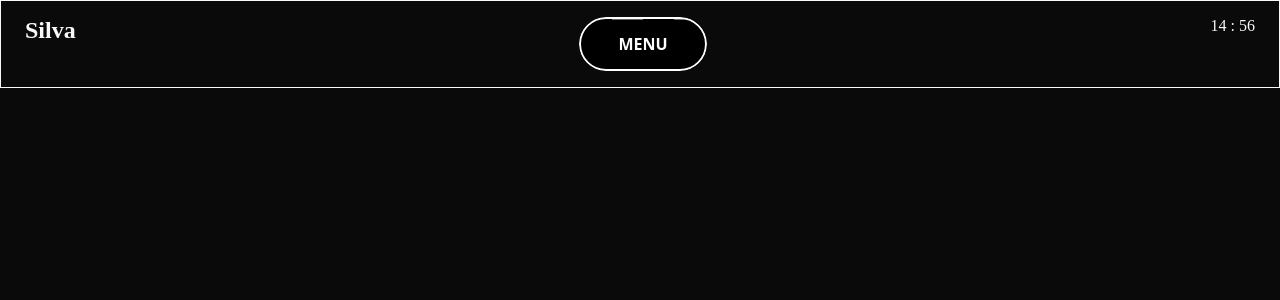
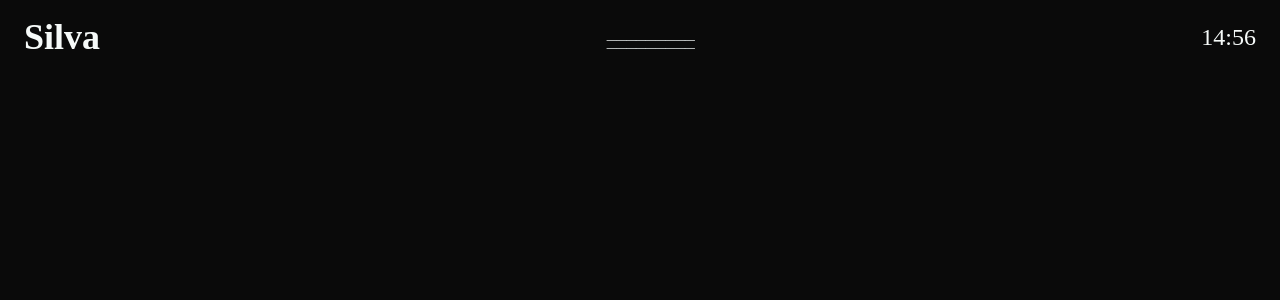
Before and after one commit to Giliard-Silva248/portfolio-pessoal, a React (Create React App) app: page / in a window 1280 px wide. Shown: the top 300 px of the page. Built offline with nearby package versions, Linux system fonts and the light colour scheme.

Commit message:
menu-pt3

```diff
--- a/src/components/ButtonMenu/ButtonMenu.tsx
+++ b/src/components/ButtonMenu/ButtonMenu.tsx
@@ -1,5 +1,6 @@
 import React, { useState } from 'react';
 import { IoMdClose } from "react-icons/io";
+import { HiMenuAlt4  } from "react-icons/hi";
 import * as S from './style';
 
 export const ButtonMenu: React.FC = () => {
@@ -7,7 +8,6 @@ export const ButtonMenu: React.FC = () => {
 
   return (
     <>
-      {toggle ? (
       <S.Menu $toggle={toggle}>
         <div>
           <button onClick={() => setToggle(!toggle)}><IoMdClose /></button>
@@ -19,12 +19,12 @@ export const ButtonMenu: React.FC = () => {
           <p>Contate-me</p>
         </div>
       </S.Menu>
-      ) : (
-        <S.StyledWrapper>
-          <button className="btn-12" onClick={() => setToggle(!toggle)}>
-            <span>Menu</span>
-          </button>
-        </S.StyledWrapper>
+      {!toggle && (
+        <S.BtnMenu  onClick={() => setToggle(!toggle)}>
+
+            <p>_________</p>
+            <p>_________</p>
+        </S.BtnMenu>
       )}
     </>
   );
--- a/src/components/ButtonMenu/style.ts
+++ b/src/components/ButtonMenu/style.ts
@@ -1,76 +1,15 @@
 import styled from 'styled-components';
 
-export const StyledWrapper = styled.div`
-  /* From Uiverse.io by doniaskima */
-  .btn-12,
-  .btn-12 *,
-  .btn-12 :after,
-  .btn-12 :before,
-  .btn-12:after,
-  .btn-12:before {
-    border: 0 solid;
-    box-sizing: border-box;
-  }
-  .btn-12 {
-    -webkit-tap-highlight-color: transparent;
-    -webkit-appearance: button;
-    background-color: #000;
-    background-image: none;
-    color: #fff;
+export const BtnMenu = styled.button`
+    background: transparent;
+    border: none;
+    color: #F6FAF9;
     cursor: pointer;
-    font-family: ui-sans-serif, system-ui, -apple-system, BlinkMacSystemFont, Segoe UI, Roboto, Helvetica Neue, Arial, Noto Sans, sans-serif, Apple Color Emoji, Segoe UI Emoji, Segoe UI Symbol, Noto Color Emoji;
-    font-size: 100%;
-    font-weight: 900;
-    line-height: 1.5;
-    margin: 0;
-    -webkit-mask-image: -webkit-radial-gradient(#000, #fff);
-    padding: 0;
-    text-transform: uppercase;
-    display: flex;
-    align-items: center;
-    justify-content: center;
-  }
-  .btn-12:disabled {
-    cursor: default;
-  }
-  .btn-12:-moz-focusring {
-    outline: auto;
-  }
-  .btn-12 svg {
-    display: block;
-    vertical-align: middle;
-  }
-  .btn-12 [hidden] {
-    display: none;
-  }
-  .btn-12 {
-    border-radius: 99rem;
-    border-width: 2px;
-    overflow: hidden;
-    padding: 0.8rem 3rem;
-    position: relative;
-  }
-  .btn-12 span {
-    mix-blend-mode: difference;
-  }
-  .btn-12:after,
-  .btn-12:before {
-    background: linear-gradient(90deg, #fff 25%, transparent 0, transparent 50%, #fff 0, #fff 75%, transparent 0);
-    content: "";
-    inset: 0;
-    position: absolute;
-    transform: translateY(var(--progress, 100%));
-    transition: transform 0.2s ease;
-  }
-  .btn-12:after {
-    --progress: -100%;
-    background: linear-gradient(90deg, transparent 0, transparent 25%, #fff 0, #fff 50%, transparent 0, transparent 75%, #fff 0);
-    z-index: -1;
-  }
-  .btn-12:hover:after,
-  .btn-12:hover:before {
-    --progress: 0;
-  }
+    p{
+      line-height: 0.5rem;
+      font-size: 1.1rem;
+      font-weight: bold;
+    }
 
 `;
 
@@ -78,53 +17,49 @@ export const Menu = styled.section<{ $toggle: boolean }>`
   width: 100%;
   top: 0;
   left: 0;
-  right: 0;
   height: 100vh;
   position: absolute;
   background: #BA274A;
-
   display: flex;
   flex-direction: column;
   align-items: center;
   justify-content: center;
+  transform: ${({ $toggle }) => ($toggle ? 'translateY(0)' : 'translateY(-100%)')};
+  transition: transform 0.5s ease;
 
-
-
-  div:nth-of-type(1){
+  div:nth-of-type(1) {
     width: 100%;
     display: flex;
     justify-content: flex-end;
     flex-grow: 1;
 
-    button{
+    button {
       border: none;
       cursor: pointer;
-
+      background: transparent;
+      width: 5rem;
       svg{
+        font-size: 4rem;
         border: none;
-
+        color: #F6FAF9;
       }
     }
   }
-  div:nth-of-type(2){
+
+  div:nth-of-type(2) {
     display: flex;
     flex-direction: column;
     align-items: center;
     justify-content: center;
     gap: 2.5rem;
-
     flex-grow: 3;
     font-size: 3rem;
 
-    p{
-      transition: color .5s;
-      &:hover{
-      color: #0A0A0A;
-
+    p {
+      transition: color 0.5s;
+      &:hover {
+        color: #0A0A0A;
+      }
     }
-    }
-
-
-
   }
 `;
--- a/src/components/NavBar/style.ts
+++ b/src/components/NavBar/style.ts
@@ -1,24 +1,12 @@
 import styled from "styled-components";
 
 export const NavBar = styled.nav`
-    border: 1px solid #F6FAF9;
-
+    font-size: 1.5rem;
     display: flex;
     justify-content: space-between;
+    align-items: center;
 
     padding: 1rem 1.5rem;
 
-    button{
-        width: 8rem;
-        background: transparent;
-        border: none;
-        border: 1px solid #F6FAF9;
-        color: #F6FAF9;
-        svg{
-            border: 1px solid #F6FAF9;
-            color: #F6FAF9;
-            font-size: 3rem;
 
-        }
-    }
 `
--- a/src/components/Time/Time.tsx
+++ b/src/components/Time/Time.tsx
@@ -1,4 +1,6 @@
 import { useEffect, useState } from 'react';
+import * as S from './style'
+const formatTimeUnit = (unit: number) => unit.toString().padStart(2, '0');
 
 export const Time: React.FC = () => {
     const [time, setTime] = useState(new Date());
@@ -6,15 +8,17 @@ export const Time: React.FC = () => {
     useEffect(() => {
         const interval = setInterval(() => {
             setTime(new Date());
-        }, 10000); // Atualiza a cada 10 segundos
+        }, 10000);
 
         return () => clearInterval(interval);
     }, []);
 
-    const hours = time.getHours();
-    const minutes = time.getMinutes();
+    const hours = formatTimeUnit(time.getHours());
+    const minutes = formatTimeUnit(time.getMinutes());
 
     return (
-        <p>{hours} : {minutes}</p>
+        <S.clock>
+            <p>{hours}:{minutes}</p>
+        </S.clock>
     );
 };
--- /dev/null
+++ b/src/components/Time/style.ts
@@ -0,0 +1,8 @@
+import styled from "styled-components";
+
+export const clock = styled.div`
+    display: flex;
+    @media screen and (max-width: 400px){
+        display: none;
+    }
+`
```
Also changed, not shown: src/image.d.ts (added, +21 -0 lines). Lines whose indentation alone changed are shown as unchanged.
